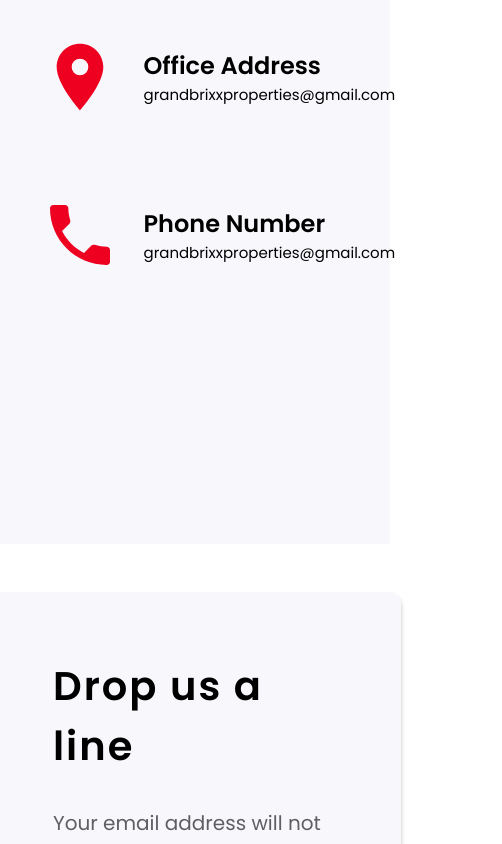
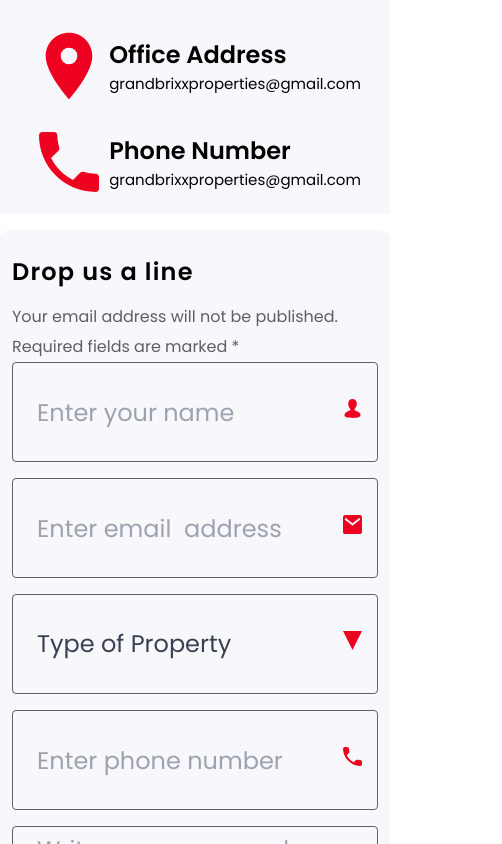
Before and after one commit to Kennedy2042/grand_brixx, a React (Vite) app: page /#/contact in a window 390 px wide. Shown: the part 1320-2164 px from the top of the page, 502 px wide, since content can reach past the window. Built offline with nearby package versions, Linux system fonts and the light colour scheme.

Commit message:
responsive for contact page done

```diff
--- a/src/contact/Contact.tsx
+++ b/src/contact/Contact.tsx
@@ -23,34 +23,25 @@ const contact = [
   },
 ]
 
+
 const Contact = () => {
-
-
-
-
-
-
-
-
-
-
 
 
 
 
   return (
     <div className="w-full  bg-[#F8F7FC] flex flex-col justify-center items-center">
-      <div className="w-[90%] h-[58.375rem] flex justify-between items-center">
-        <div>
+      <div className="md:w-[90%] md:h-[58.375rem] flex justify-between items-center md:flex-row flex-col-reverse p-3 md:p-0 ">
+        <div className=" space-y-4 md:space-y-0">
           {
             contact.map((contact, index) => (
-              <div className="w-[30.125rem] h-[9.875rem] flex p-5" key={index}>
+              <div className="md:w-[30.125rem] md:h-[9.875rem] flex md:p-5" key={index}>
                 <div className=" flex items-center  text-[#EE0020]">
                   {
                     contact.icon
                   }
                 </div>
-                <div className="ml-[1.5rem] flex flex-col justify-center">
+                <div className="md:ml-[1.5rem] flex flex-col justify-center">
                   <h1 className="font-poppins text-[1.5rem] font-semibold leading-[2.25rem] text-[#000000]">{contact.title}</h1>
                   <p className="font-poppins text-[0.9375rem] font-normal leading-[1.40625rem] text-[#000000]">{contact.description}</p>
                 </div>
@@ -58,14 +49,14 @@ const Contact = () => {
             ))
           }
         </div>
-        <div>
-          <img src={map} alt="" />
+        <div className="mb-4">
+          <img src={map} alt="" className="" />
         </div>
       </div>
       <section className="w-full bg-[#FFF] flex  justify-center">
-        <main className="w-[76.75rem] h-[63.3125rem] rounded-[0.625rem] bg-[#F8F7FC] my-[3rem] shadow-[0px_4px_4px_0px_#00000040] p-[4rem] space-y-8">
-          <h1 className="font-poppins text-[2.5rem] font-semibold leading-[3.75rem] tracking-[0.05em] text-[#000000]">Drop us a line</h1>
-          <p className="font-poppins text-[1.25rem] font-normal leading-[1.875rem] text-[#5E5F63]">Your email address will not be published. Required fields are marked *</p>
+        <main className="md:w-[76.75rem] md:h-[63.3125rem] rounded-[0.625rem] bg-[#F8F7FC] my-[1rem] md:my-[3rem] shadow-[0px_4px_4px_0px_#00000040] p-3 md:p-[4rem] md:space-y-8">
+          <h1 className="font-poppins text-[1.5rem] md:text-[2.5rem] font-semibold leading-[3.75rem] tracking-[0.05em] text-[#000000]">Drop us a line</h1>
+          <p className="font-poppins text-base md:text-[1.25rem] font-normal leading-[1.875rem] text-[#5E5F63]">Your email address will not be published. Required fields are marked *</p>
             <ContactForm/>
         </main>
       </section>
--- a/src/contact/ContactForm.tsx
+++ b/src/contact/ContactForm.tsx
@@ -38,19 +38,19 @@ const ContactForm: React.FC = () => {
 
     return (
         <form className="w-full bg-transaprent rounded-md" onSubmit={handleSubmit}>
-            <div className="grid grid-cols-2 gap-4 ">
+            <div className="grid grid-cols-1 md:grid-cols-2 md:gap-4">
                 <div className="mb-4 relative">
                     <input
                         className=" appearance-none border rounded w-full py-2 px-6 text-gray-700 leading-tight focus:outline-none focus:shadow-outline border-[#5E5F63] bg-transparent w-[33.4375rem] h-[6.25rem] font-poppins text-[1.5rem] font-normal leading-[2.25rem] text-[#5E5F63] "
                         id="name"
                         name="name"
                         type="text"
-                        placeholder="Your Name"
+                        placeholder="Enter your name"
                         value={formData.name}
                         onChange={handleChange}
                     />
-                    <div className='w-[1.625rem] h-[1.625rem] absolute top-[2.3rem] right-[1.9rem]'>
-                        <img src={icon1} alt="" className='w-full h-full'/>
+                    <div className='w-[1.2rem] md:w-[1.625rem] h-[1.2rem] md:h-[1.625rem] absolute top-[2.3rem] right-[1rem] md:right-[1.9rem]'>
+                        <img src={icon1} alt="" className='w-full h-full' />
                     </div>
                 </div>
 
@@ -60,12 +60,12 @@ const ContactForm: React.FC = () => {
                         id="email"
                         name="email"
                         type="email"
-                        placeholder="Your Email"
+                        placeholder="Enter email  address"
                         value={formData.email}
                         onChange={handleChange}
                     />
-                    <div className='w-[1.625rem] h-[1.625rem] absolute top-[2.3rem] right-[1.9rem]'>
-                        <img src={icon2} alt="" className='w-full h-full'/>
+                    <div className='w-[1.2rem] md:w-[1.625rem] h-[1.2rem] md:h-[1.625rem] absolute top-[2.3rem] right-[1rem] md:right-[1.9rem]'>
+                        <img src={icon2} alt="" className='w-full h-full' />
                     </div>
                 </div>
 
@@ -77,12 +77,12 @@ const ContactForm: React.FC = () => {
                         // type="text"
                         // placeholder="Type of Property"
                         value={formData.propertyType}
-                        // onChange={handleChange}
+                    // onChange={handleChange}
                     >
                         <option value="1"> Type of Property</option>
                     </select>
-                    <div className='w-[1.625rem] h-[1.625rem] absolute top-[2.3rem] right-[1.9rem]'>
-                        <img src={icon3} alt="" className='w-full h-full'/>
+                    <div className='w-[1.2rem] md:w-[1.625rem] h-[1.2rem] md:h-[1.625rem] absolute top-[2.3rem] right-[1rem] md:right-[1.9rem]'>
+                        <img src={icon3} alt="" className='w-full h-full' />
                     </div>
                 </div>
 
@@ -92,12 +92,12 @@ const ContactForm: React.FC = () => {
                         id="phoneNumber"
                         name="phoneNumber"
                         type="tel"
-                        placeholder="Your Phone Number"
+                        placeholder="Enter phone number"
                         value={formData.phoneNumber}
                         onChange={handleChange}
                     />
-                    <div className='w-[1.625rem] h-[1.625rem] absolute top-[2.3rem] right-[1.9rem]'>
-                        <img src={icon4} alt="" className='w-full h-full'/>
+                    <div className='w-[1.2rem] md:w-[1.625rem] h-[1.2rem] md:h-[1.625rem] absolute top-[2.3rem] right-[1rem] md:right-[1.9rem]'>
+                        <img src={icon4} alt="" className='w-full h-full' />
                     </div>
                 </div>
             </div>
@@ -111,14 +111,14 @@ const ContactForm: React.FC = () => {
                     value={formData.message}
                     onChange={handleChange}
                 />
-                <div className='w-[1.625rem] h-[1.625rem] absolute top-[2.3rem] right-[1.9rem]'>
-                        <img src={icon5} alt="" className='w-full h-full'/>
-                    </div>
+                <div className='w-[1.2rem] md:w-[1.625rem] h-[1.2rem] md:h-[1.625rem] absolute top-[2.3rem] right-[1rem] md:right-[1.9rem]'>
+                    <img src={icon5} alt="" className='w-full h-full' />
+                </div>
             </div>
 
             <div className="flex items-center justify-between">
                 <button
-                    className="w-[17.75rem] h-[4.6875rem] bg-[#EE0020] rounded-[0.3125rem] font-poppins text-[2rem] font-semibold leading-[3rem] text-[#FFFFFF]"
+                    className="w-full md:w-[17.75rem] h-[4.6875rem] bg-[#EE0020] rounded-[0.3125rem] font-poppins text-[2rem] font-semibold leading-[3rem] text-[#FFFFFF]"
                     type="submit"
                 >
                     Send
```
